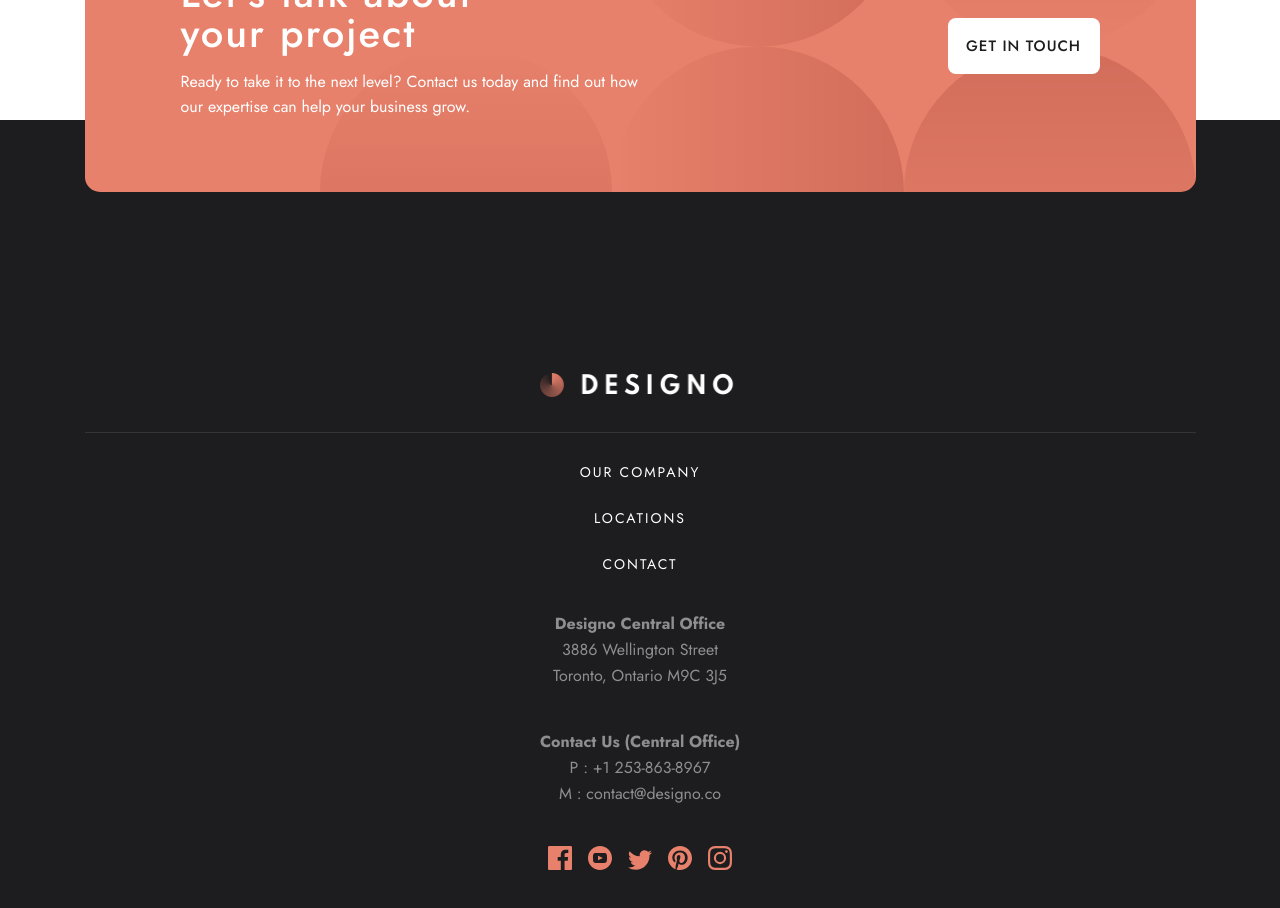
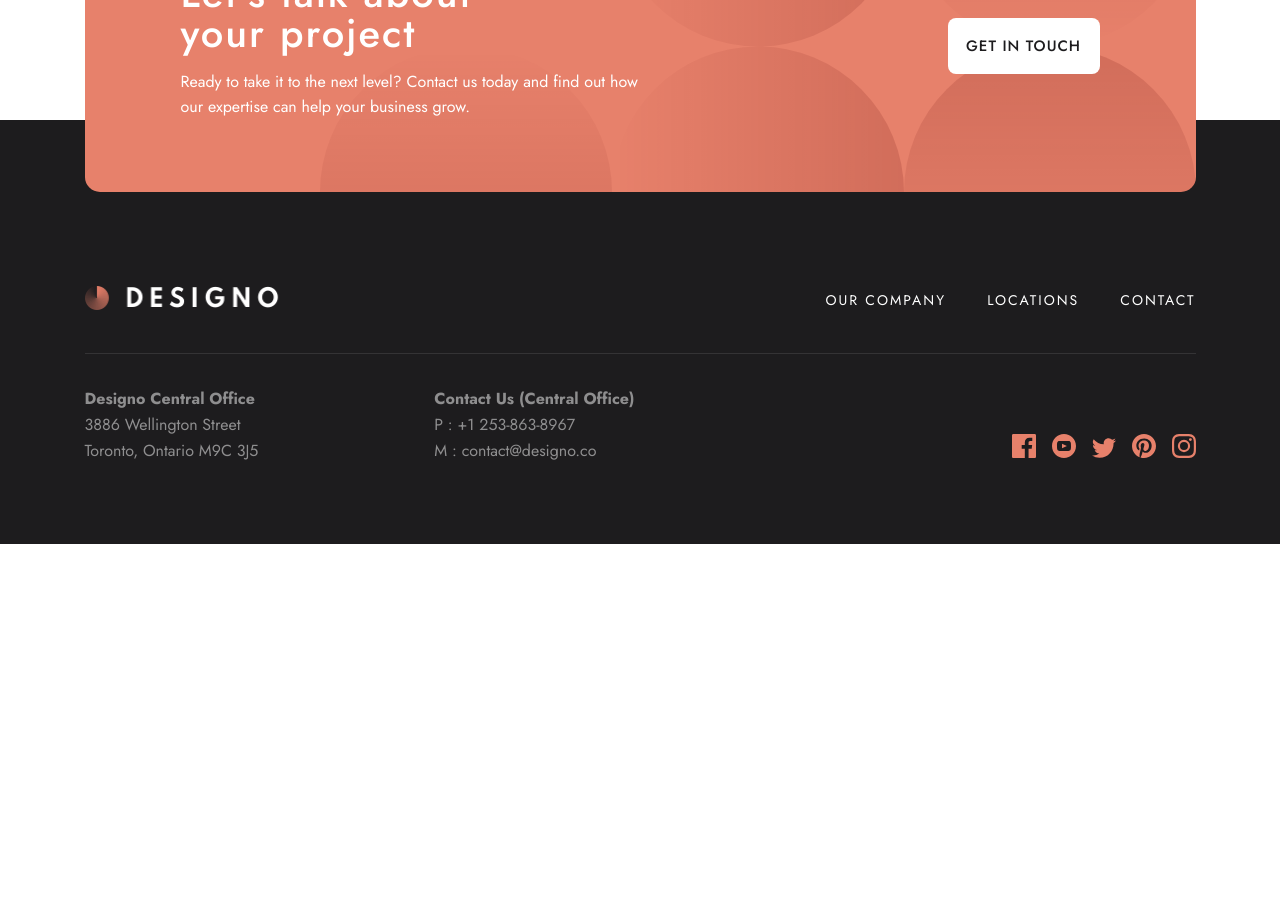
Before and after one commit to Andrparsons/designo, a Next.js app: page / in a window 1280 px wide. Shown: the part 3600-4508 px from the top of the page. After the commit the page ends 4144 px from the top, so only its background shows below. Built offline with nearby package versions, Linux system fonts and the light colour scheme.

Commit message:
footer styling - tablet

```diff
--- a/components/Footer/Footer.js
+++ b/components/Footer/Footer.js
@@ -35,6 +35,7 @@ export default function Footer() {
           </div>
         </div>
 
+        <div className={styles.externalLinks}>
           <div className={styles.addresses}>
             <div className={styles.address}>
               <h4>Designo Central Office</h4>
@@ -66,6 +67,7 @@ export default function Footer() {
               <IconInstagram />
             </a>
           </div>
+        </div>
       </Container>
     </footer>
   );
--- a/components/Footer/Footer.module.css
+++ b/components/Footer/Footer.module.css
@@ -4,6 +4,14 @@
   text-align: center;
   padding-top: 15.8125rem;
   padding-bottom: 4rem;
+}
+
+.internalLinks,
+.externalLinks,
+.footerLinks,
+.addresses {
+  display: flex;
+  flex-direction: column;
 }
 
 .logoLink {
@@ -15,8 +23,6 @@
 }
 
 .footerLinks {
-  display: flex;
-  flex-direction: column;
   margin-top: 2rem;
   border-top: 1px solid rgba(255, 255, 255, 0.1);
   padding-top: 2rem;
@@ -56,3 +62,59 @@
 .iconLink:last-child {
   margin-right: 0;
 }
+
+@media (min-width: 700px) {
+  .footer {
+    padding-top: 10.375rem;
+    padding-bottom: 5rem;
+    text-align: left;
+  }
+
+  .internalLinks,
+  .externalLinks,
+  .footerLinks,
+  .addresses {
+    flex-direction: row;
+    justify-content: space-between;
+  }
+
+  .internalLinks {
+    border-bottom: 1px solid rgba(255, 255, 255, 0.1);
+    padding-bottom: 2.5rem;
+  }
+
+  .footerLinks {
+    margin-top: 0;
+    border-top: none;
+    padding-top: 0;
+    align-items: center;
+    max-width: 370px;
+    width: 100%;
+  }
+
+  .footerLink {
+    margin-bottom: 0;
+  }
+
+  .externalLinks {
+    align-items: flex-end;
+  }
+
+  .logoLink {
+    margin: 0;
+  }
+
+  .addresses {
+    width: 100%;
+    max-width: 550px;
+  }
+
+  .address {
+    margin-top: 2rem;
+  }
+
+  .footerIcons {
+    min-width: 184px;
+    margin-left: 3.125rem;
+  }
+}
```
Lines whose indentation alone changed are shown as unchanged.
